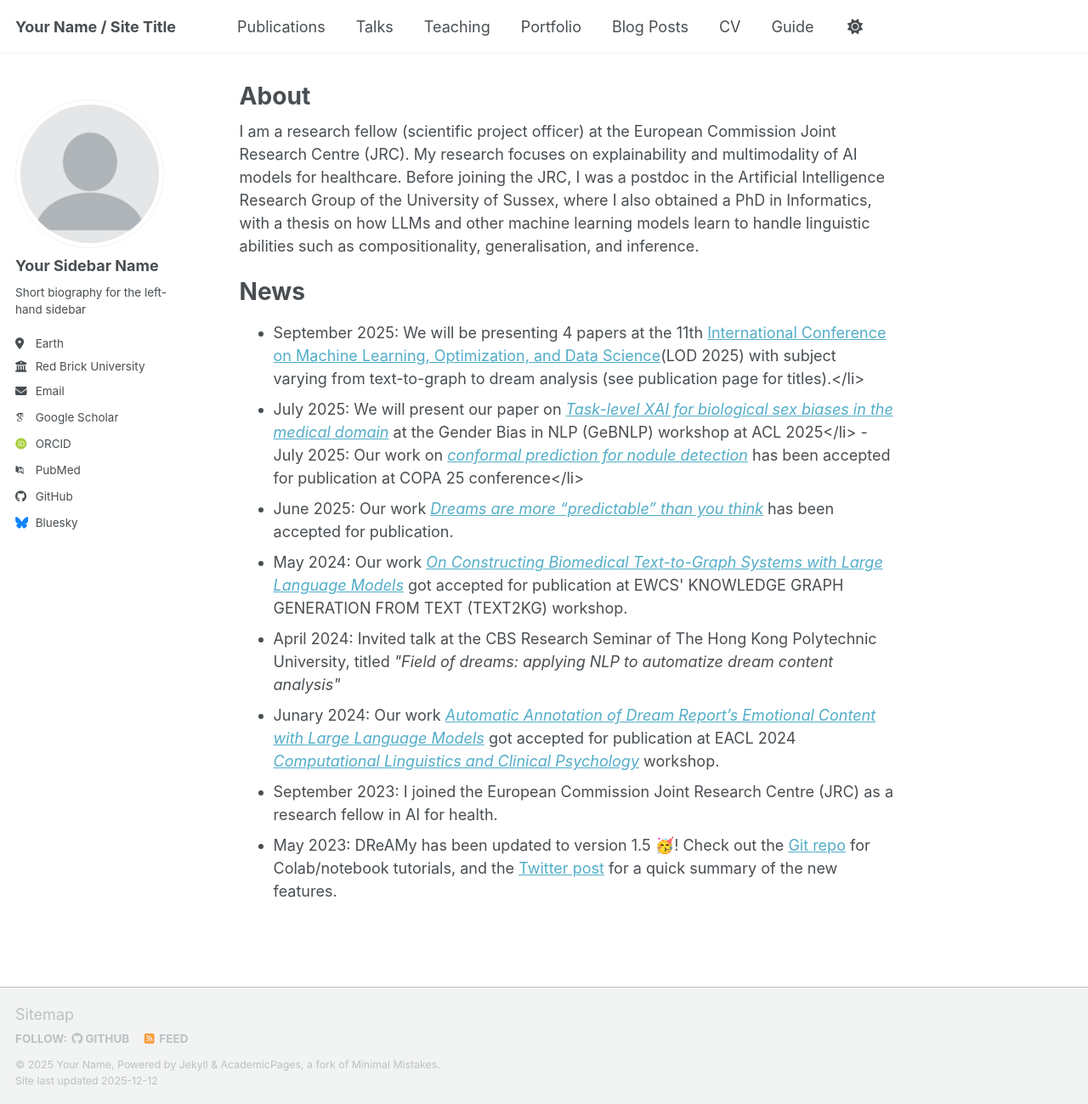
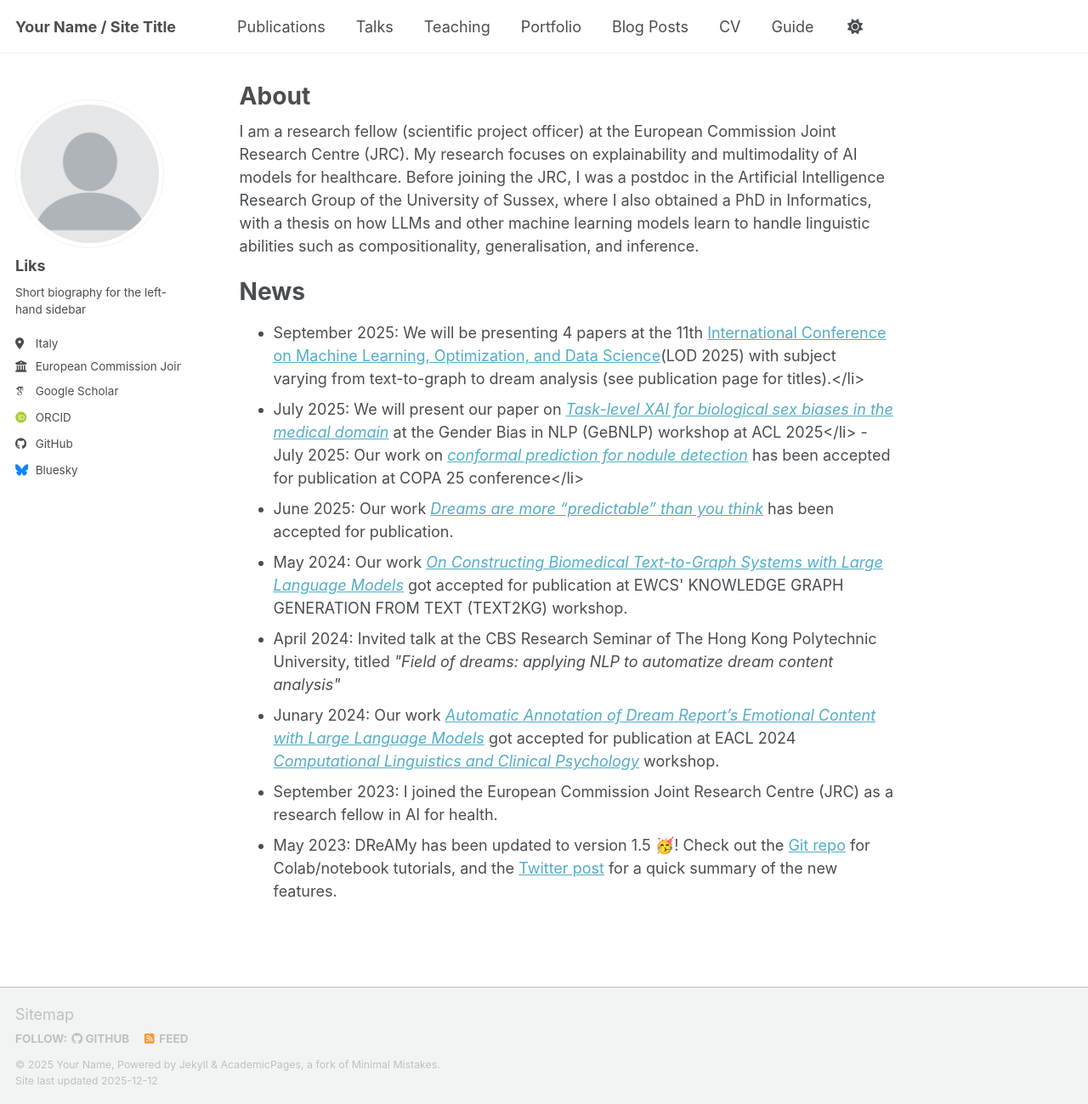
Before and after one commit to lorenzoscottb/lorenzoscottb.github.io, a Jekyll site: the page built from _pages/about.md, in a window 1280 px wide and 1299 px high. Shown: the whole window at 85% size. Built offline with Jekyll 4.4.1, drawn with Linux system fonts in a browser that asks for light colours; some web fonts are replaced; a script bundle is joined from its source files by our own code; library files that are not in the unit come from our copies.

Commit message:
Update _config.yml

```diff
--- a/_config.yml
+++ b/_config.yml
@@ -24,27 +24,29 @@ repository               : "academicpages/academicpages.github.io"
 author:
   # Biographic information
   avatar           : "profile.png"
-  name             : "Your Sidebar Name"
+  name             : "Liks"
   pronouns         : # example: "she/her"
   bio              : "Short biography for the left-hand sidebar"
-  location         : "Earth"
-  employer         : "Red Brick University"
+  location         : "Italy"
+  employer         : "European Commission Joint Research Centre (JRC)"
   uri              : # URL
-  email            : "none@example.org"
+  email            : # URL
 
   # Academic websites
   academia         : # URL
   arxiv            : # URL - Update with the correct link to your profile
-  googlescholar    : "https://scholar.google.com/citations?user=PS_CX0AAAAAJ"
+  googlescholar    : "https://scholar.google.at/citations?hl=en&pli=1&user=axy-mJsAAAAJ"
   inspire-hep      : # URL
   impactstory      : # URL
-  orcid            : "https://orcid.org/yourorcidurl"
-  semantic         : # URL
+  orcid            : "https://orcid.org/0000-0002-1709-9372"
+  semantic scholar : "https://www.semanticscholar.org/author/Lorenzo-Bertolini/2316946632"
   ssrn             : # URL
-  pubmed           : "https://www.ncbi.nlm.nih.gov/pubmed/?term=john+snow"
+  pubmed           : # URL
   researchgate     : # URL
   scopus           : # URL
   zotero           : # URL
+  linkedin         : "https://www.linkedin.com/in/lorenzo-bertolini/"
+
 
 
   # Repositories and software development
```
